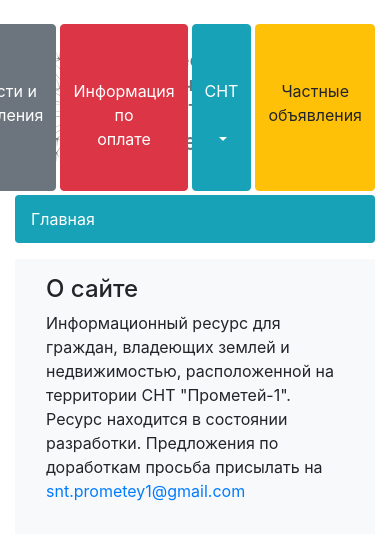
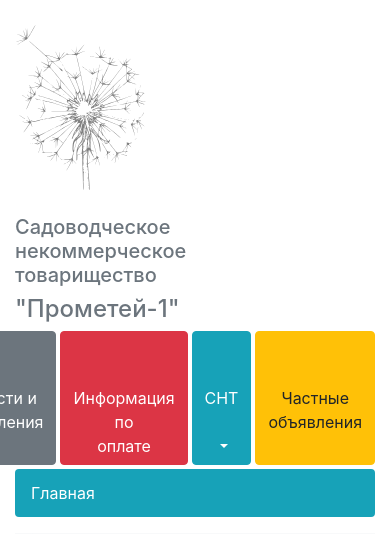
Before and after one commit to Mitya-ya/sntapp, a Django app: page /home/ in a window 390 px wide. Shown: the top 534 px of the page. Run offline with Django 3.2, Linux system fonts and the light colour scheme; some libraries are stand-ins or nearby versions.

Commit message:
base  modified

```diff
--- a/news/templates/news/base.html
+++ b/news/templates/news/base.html
@@ -16,16 +16,16 @@
   <br>
   <div class="container">
     <div class="row mb-1">
-        <div class="col-2">
+        <div class="col-md-2">
             <img src="../static/image/oduvan.svg"/>
         </div>
-        <div class="col-4 text-secondary">
+        <div class="col-md-4 text-secondary">
             <p class="h5"><br>Садоводческое <br>
             некоммерческое <br>
             товарищество</p>
             <p class="h4">"Прометей-1"</p>
         </div>
-        <div class="col-6 d-flex justify-content-end">
+        <div class="col-md-6 d-flex justify-content-end">
         <br>
             <a href="\home" role="button" class="btn ml-1 btn-dark" ><br><br>Главная<br><br></a>
             <a href="\" role="button" class="btn ml-1 btn-secondary" ><br><br>Новости и <br>объявления<br></a>
```
Also changed, not shown: news/urls.py (line endings or trailing spaces).
